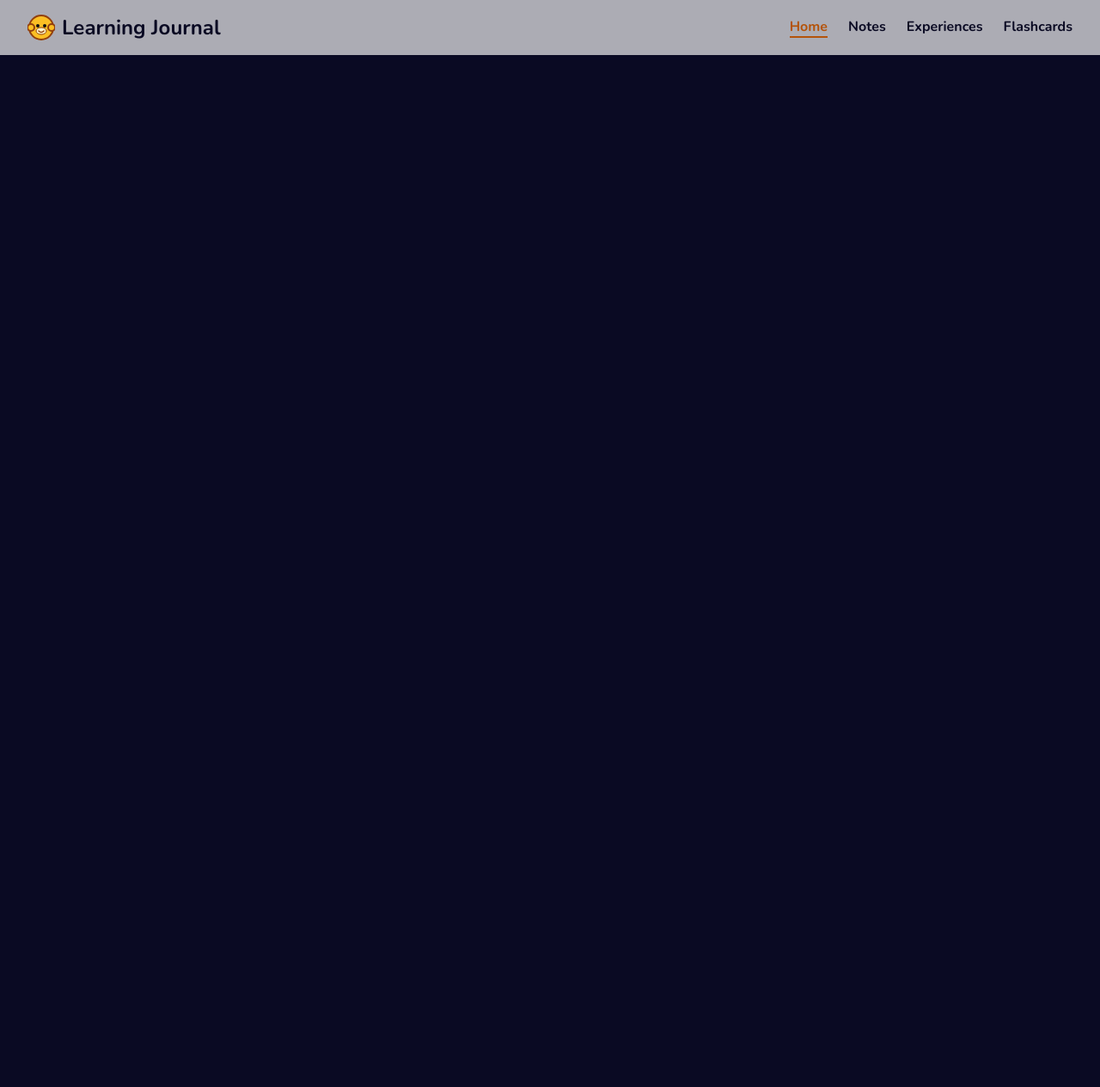
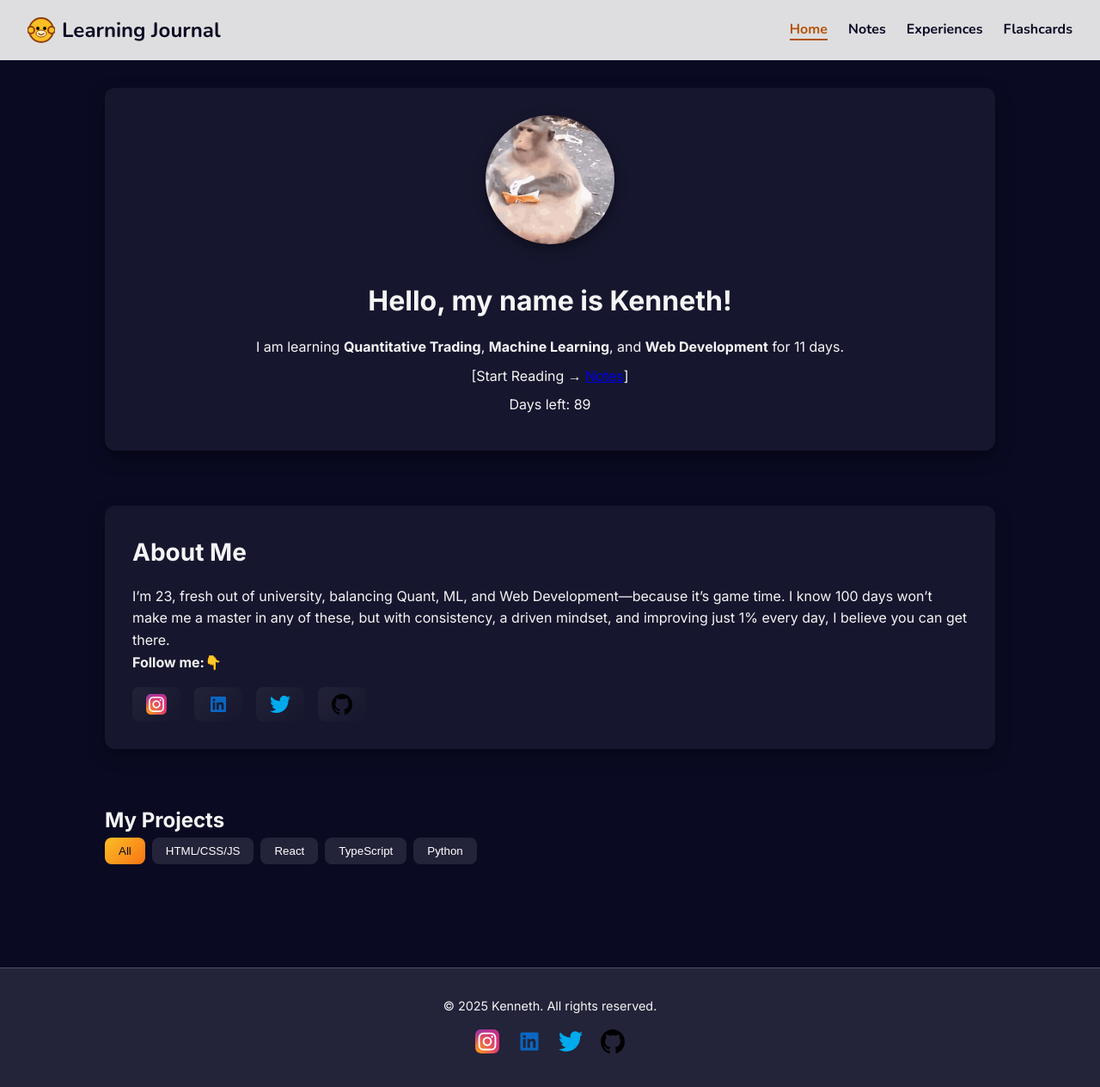
Before and after one commit to KenthJy/learning-journal, a plain HTML site: page learning-journal/index.html in a window 1280 px wide. Shown: the whole page at 86% size. Before the commit the page ends 800 px from the top, so only its background shows below. Drawn offline with nearby package versions, Linux system fonts and the light colour scheme.

Commit message:
random changes

```diff
--- a/learning-journal/index.html
+++ b/learning-journal/index.html
@@ -3,15 +3,13 @@
 <head>
   <meta charset="UTF-8">
   <meta name="viewport" content="width=device-width, initial-scale=1.0">
-    <title>Document</title>
+  <meta name="description" content="Kenneth's Learning Journal for Quantitative Trading, Machine Learning, and Web Development.">
+  <title>Kenneth's Learning Journal</title>
   <link rel="stylesheet" href="styles/main.css">
-    <link rel="stylesheet" href="styles/components.css">
   <script src="scripts/main.js" defer></script>
-    <script src="scripts/notes.js" defer></script>
-    <script src="scripts/srs.js" defer></script>
 </head>
-
 <body>
+  <!-- Header -->
   <header>
     <h1 class="logo">
       <svg xmlns="http://www.w3.org/2000/svg" viewBox="0 0 32 32" aria-hidden="true">
@@ -37,10 +35,58 @@
   </header>
 
   <main>
-        <section>
+    <!-- Intro Section -->
+    <section class="intro-section">
+      <img src="assets/monkey-eating.gif" alt="Monkey eating" class="intro-img"/>
+      <h2>Hello, my name is Kenneth!</h2>
+      <p>I am learning <strong>Quantitative Trading</strong>, <strong>Machine Learning</strong>, and <strong>Web Development</strong> for <span id="days-counter-live"></span> days.</p>
+      <p>[Start Reading → <a href="notes.html">Notes</a>]</p>
+      <p class="live-counter-text">Days left: <span id="days-left"></span></p>
+    </section>
 
+    <!-- About Section -->
+    <section class="about-section">
+      <h3>About Me</h3>
+      <p>I’m 23, fresh out of university, balancing Quant, ML, and Web Development—because it’s game time. I know 100 days won’t make me a master in any of these, but with consistency, a driven mindset, and improving just 1% every day, I believe you can get there.
+      </p>
+      <span><strong>Follow me:👇</strong></span>
+      <nav class="social-links">
+        <ul>
+            <a href="#"><img src="assets/insta-logo.svg" alt="Instagram logo"></a>
+            <a href="#"><img src="assets/lnk-logo.svg" alt="LinkedIn logo"></a>
+            <a href="#"><img src="assets/twtt-logo.svg" alt="Twitter logo"></a>
+            <a href="#"><img src="assets/github-logo.svg" alt="Twitter logo" ></a>
+        </ul>
+      </nav>
+    </section>
+
+    <!-- Projects Section -->
+    <section class="project-section">
+      <h2>My Projects</h2>
+
+      <!-- Filters -->
+      <div class="filter-buttons">
+        <button data-tech="All" class="active">All</button>
+        <button data-tech="HTML/CSS/JS">HTML/CSS/JS</button>
+        <button data-tech="React">React</button>
+        <button data-tech="TypeScript">TypeScript</button>
+        <button data-tech="Python">Python</button>
+      </div>
+
+      <!-- Projects container -->
+      <div id="project-container"></div>
     </section>
   </main>
+
+  <!-- Footer -->
+  <footer>
+    <p>&copy; 2025 Kenneth. All rights reserved.</p>
+    <div class="footer-social">
+      <a href="#"><img src="assets/insta-logo.svg" alt="Instagram logo"></a>
+      <a href="#"><img src="assets/lnk-logo.svg" alt="LinkedIn logo"></a>
+      <a href="#"><img src="assets/twtt-logo.svg" alt="Twitter logo"></a>
+      <a href="#"><img src="assets/github-logo.svg" alt="Twitter logo"></a>
+    </div>
+  </footer>
 </body>
-
 </html>
--- a/learning-journal/scripts/main.js
+++ b/learning-journal/scripts/main.js
@@ -0,0 +1,139 @@
+const startDate = new Date("September 15, 25 06:24:00");
+const totalDays = 100;
+
+const counterEl = document.getElementById('days-counter-live')
+const daysLeftEl = document.getElementById('days-left');
+
+function updateCounter() {
+    const currentDate = new Date()
+    const diffDays = currentDate - startDate
+    const result =  Math.floor(diffDays /(1000*60*60*24) + 1)
+    const remaining = totalDays - result
+
+    counterEl.textContent = result === totalDays ? `100th day the final!` : result
+    daysLeftEl.textContent = remaining > 0 ? remaining : 0
+}
+
+
+updateCounter()
+setInterval(updateCounter, 1000)
+
+
+const projects = [
+     { title: "Portfolio Website", tech: ["HTML", "CSS", "JS"], description: "Showcase your projects.", link: "#" },
+     Scrimba = [
+        { title: "Send To Pager", tech: ["HTML", "CSS", "JS"], description: "Showcase your projects.", link: "#" },
+        { title: "Saleboard", tech: ["HTML", "CSS", "JS"], description: "Showcase your projects.", link: "#" },
+        { title: "Invoice Generator", tech: ["HTML", "CSS", "JS"], description: "Showcase your projects.", link: "#" },
+        { title: "Choreslist", tech: ["HTML", "CSS", "JS"], description: "Showcase your projects.", link: "#" },
+        { title: "Oldagram", tech: ["HTML", "CSS", "JS"], description: "Showcase your projects.", link: "#" },
+        { title: "Tindog", tech: ["HTML", "CSS", "JS"], description: "Showcase your projects.", link: "#" },
+        { title: "Learning Journal", tech: ["HTML", "CSS", "JS"], description: "Showcase your projects.", link: "#" },
+        { title: "Hometown HomePage", tech: ["HTML", "CSS", "JS"], description: "Showcase your projects.", link: "#" },
+        { title: "Movie Watchlist", tech: ["HTML", "CSS", "JS"], description: "Showcase your projects.", link: "#" },
+        { title: "Meme Generator", tech: ["HTML", "CSS", "JS"], description: "Showcase your projects.", link: "#" },
+        { title: "Password Generator", tech: ["HTML", "CSS", "JS"], description: "Showcase your projects.", link: "#" },
+        { title: "Tenzies Game", tech: ["HTML", "CSS", "JS"], description: "Showcase your projects.", link: "#" },
+        { title: "AirBnb Experiences", tech: ["HTML", "CSS", "JS"], description: "Showcase your projects.", link: "#" },
+        { title: "Basketball Scoreboard", tech: ["HTML", "CSS", "JS"], description: "Showcase your projects.", link: "#" },
+        { title: "BestBank", tech: ["HTML", "CSS", "JS"], description: "Showcase your projects.", link: "#" },
+        { title: "Inspirational Quotes", tech: ["HTML", "CSS", "JS"], description: "Showcase your projects.", link: "#" },
+        { title: "Mobile Restaurant Menu", tech: ["HTML", "CSS", "JS"], description: "Showcase your projects.", link: "#" },
+        { title: "Color Scheme Generator", tech: ["HTML", "CSS", "JS"], description: "Showcase your projects.", link: "#" },
+        { title: "Quizzical", tech: ["HTML", "CSS", "JS"], description: "Showcase your projects.", link: "#" },
+     ],
+     FreecodeCamp = [
+        { title: "Send To Pager", tech: ["HTML", "CSS", "JS"], description: "Showcase your projects.", link: "#" },
+        { title: "Saleboard", tech: ["HTML", "CSS", "JS"], description: "Showcase your projects.", link: "#" },
+        { title: "Invoice Generator", tech: ["HTML", "CSS", "JS"], description: "Showcase your projects.", link: "#" },
+        { title: "Choreslist", tech: ["HTML", "CSS", "JS"], description: "Showcase your projects.", link: "#" },
+        { title: "Oldagram", tech: ["HTML", "CSS", "JS"], description: "Showcase your projects.", link: "#" },
+        { title: "Tindog", tech: ["HTML", "CSS", "JS"], description: "Showcase your projects.", link: "#" },
+        { title: "Learning Journal", tech: ["HTML", "CSS", "JS"], description: "Showcase your projects.", link: "#" },
+        { title: "Tindog", tech: ["HTML", "CSS", "JS"], description: "Showcase your projects.", link: "#" },
+        { title: "Tindog", tech: ["HTML", "CSS", "JS"], description: "Showcase your projects.", link: "#" },
+        { title: "Tindog", tech: ["HTML", "CSS", "JS"], description: "Showcase your projects.", link: "#" },
+        { title: "Tindog", tech: ["HTML", "CSS", "JS"], description: "Showcase your projects.", link: "#" },
+        { title: "Tindog", tech: ["HTML", "CSS", "JS"], description: "Showcase your projects.", link: "#" },
+        { title: "Tindog", tech: ["HTML", "CSS", "JS"], description: "Showcase your projects.", link: "#" },
+        { title: "Tindog", tech: ["HTML", "CSS", "JS"], description: "Showcase your projects.", link: "#" },
+     ]
+]
+
+const filterBtn = document.querySelectorAll('.filter-buttons button')
+const container = document.getElementById('project-container')
+
+
+
+
+
+
+
+
+
+
+
+
+
+
+
+
+// const startDate = new Date('2025-09-25'); // your start date
+// const totalDays = 100;
+
+// const counterEl = document.getElementById('days-counter-live');
+// const daysLeftEl = document.getElementById('days-left');
+
+// function updateCounter() {
+//   const today = new Date();
+//   const diffTime = today - startDate;
+//   const diffDays = Math.floor(diffTime / (1000 * 60 * 60 * 24)) + 1;
+//   const remaining = totalDays - diffDays;
+
+//   counterEl.textContent = diffDays > totalDays ? totalDays : diffDays;
+//   daysLeftEl.textContent = remaining > 0 ? remaining : 0;
+// }
+
+// updateCounter();
+// setInterval(updateCounter, 1000);
+
+// // ===== Projects =====
+// const projects = [
+//   { title: "Portfolio Website", tech: ["HTML", "CSS", "JS"], description: "Showcase your projects.", link: "#" },
+//   { title: "React To-Do App", tech: ["React", "JS", "CSS"], description: "To-do app with localStorage.", link: "#" },
+//   { title: "Python Web Scraper", tech: ["Python"], description: "Scrapes websites to CSV.", link: "#" },
+//   // Add more projects here
+// ];
+
+// const container = document.getElementById("project-container");
+// const filterButtons = document.querySelectorAll(".filter-buttons button");
+
+// function displayProjects(projectsToShow) {
+//   container.innerHTML = "";
+//   projectsToShow.forEach(project => {
+//     const card = document.createElement("div");
+//     card.classList.add("project-card");
+//     card.innerHTML = `
+//       <h3>${project.title}</h3>
+//       <p>${project.description}</p>
+//       <p><strong>Tech:</strong> ${project.tech.join(", ")}</p>
+//       <a href="${project.link}" target="_blank">View Project →</a>
+//     `;
+//     container.appendChild(card);
+//   });
+// }
+
+// // Initial display
+// displayProjects(projects);
+
+// // Filtering
+// filterButtons.forEach(btn => {
+//   btn.addEventListener("click", () => {
+//     filterButtons.forEach(b => b.classList.remove("active"));
+//     btn.classList.add("active");
+//     const tech = btn.dataset.tech;
+
+//     if (tech === "All") displayProjects(projects);
+//     else displayProjects(projects.filter(p => p.tech.includes(tech)));
+//   });
+// });
--- a/learning-journal/styles/main.css
+++ b/learning-journal/styles/main.css
@@ -4,59 +4,42 @@
 
 :root {
   --bg-color: #0a0a23;
-  --header-clr: rgba(245, 245, 245, 0.691);
-
-  --inter-ftyle: 'Inter', sans-serif;
-  --nunito-ftyle: 'Nunito', sans-serif;
-  --jetbrains-ftyle: 'JetBrains Mono', monospace;
-
+  --header-bg: rgba(245, 245, 245, 0.9);
   --text-light: #f5f5f5;
   --text-dark: #0a0a23;
+  --highlight: #b45309;
+  --gradient-start: #fbbf24;
+  --gradient-end: #f97316;
+
+  --inter-font: 'Inter', sans-serif;
+  --nunito-font: 'Nunito', sans-serif;
+  --mono-font: 'JetBrains Mono', monospace;
 }
 
-*, *::after, *::before {
+*, *::before, *::after {
+  margin: 0;
   padding: 0;
-  margin: 0;
   box-sizing: border-box;
 }
 
 body {
+  font-family: var(--inter-font);
   background-color: var(--bg-color);
   color: var(--text-light);
-  font-family: var(--inter-ftyle);
-  line-height: 1.2;
+  line-height: 1.6;
 }
 
+/* Header */
 header {
   display: flex;
+  justify-content: space-between;
   align-items: center;
-  justify-content: space-between;
   padding: 1rem 2rem;
-  background-color: var(--header-clr);
-  font-family: var(--nunito-ftyle);
-}
-
-.navbar ul {
-  display: flex;
-  list-style: none;
-  gap: 1.5rem;
-}
-
-.navbar a {
-  text-decoration: none;
-  font-weight: 600;
-  color: var(--text-dark);
-  transition: color 0.2s ease, border-bottom 0.2s ease;
-}
-
-.navbar a:hover {
-  color: #111;
-  border-bottom: 2px solid #111;
-}
-
-.navbar a.active {
-  color: #b45309; /* golden brown highlight */
-  border-bottom: 2px solid #b45309;
+  background-color: var(--header-bg);
+  font-family: var(--nunito-font);
+  position: sticky;
+  top: 0;
+  z-index: 10;
 }
 
 .logo {
@@ -71,14 +54,211 @@ header {
 .logo svg {
   width: 2rem;
   height: 2rem;
-  flex-shrink: 0;
 }
 
+.navbar ul {
+  display: flex;
+  list-style: none;
+  gap: 1.5rem;
+}
 
-code, pre {
-  font-family: var(--jetbrains-ftyle);
-  background: #1a1a3a;
-  padding: 0.2em 0.4em;
-  border-radius: 4px;
-  color: #d1d5db;
+.navbar a {
+  color: var(--text-dark);
+  font-weight: 600;
+  text-decoration: none;
+  transition: 0.3s;
 }
+
+.navbar a:hover {
+  color: #111;
+  border-bottom: 2px solid #111;
+}
+
+.navbar a.active {
+  color: var(--highlight);
+  border-bottom: 2px solid var(--highlight);
+}
+
+/* Main sections */
+main {
+  padding: 2rem;
+  max-width: 1100px;
+  margin: 0 auto;
+}
+
+/* Intro */
+.intro-section {
+  text-align: center;
+  margin-bottom: 4rem;
+  background: rgba(255,255,255,0.05);
+  padding: 2rem;
+  border-radius: 12px;
+  box-shadow: 0 8px 20px rgba(0,0,0,0.4);
+}
+
+.intro-section h2 {
+  font-size: 2rem;
+  margin: 1rem 0;
+}
+
+.intro-section p {
+  margin: 0.5rem 0;
+}
+
+.intro-img {
+  width: 150px;
+  height: 150px;
+  margin-bottom: 1rem;
+  border-radius: 50%;
+  box-shadow: 0 5px 15px rgba(0,0,0,0.4);
+}
+
+/* About */
+.about-section {
+  background-color: rgba(255,255,255,0.05);
+  padding: 2rem;
+  border-radius: 12px;
+  box-shadow: 0 8px 20px rgba(0,0,0,0.3);
+  margin-bottom: 4rem;
+}
+
+.about-section h3 {
+  margin-bottom: 1rem;
+  font-size: 1.75rem;
+}
+
+.social-links ul {
+  list-style: none;
+  display: flex;
+  gap: 1rem;
+  margin-top: 1rem;
+}
+
+.social-links a {
+  display: flex;
+  align-items: center;
+  gap: 0.5rem;
+  text-decoration: none;
+  padding: 0.5rem 1rem;
+  border-radius: 8px;
+  font-weight: 600;
+  background: linear-gradient(135deg, rgba(255,255,255,0.05), rgba(255,255,255,0));
+  transition: all 0.3s ease;
+}
+
+.social-links a:hover {
+  background: linear-gradient(135deg, var(--gradient-start), var(--gradient-end));
+  color: var(--text-dark);
+  transform: translateY(-3px);
+}
+
+.social-links img {
+  width: 24px;
+  height: 24px;
+}
+
+/* Projects */
+.project-section {
+  margin-bottom: 4rem;
+}
+
+.filter-buttons {
+  display: flex;
+  flex-wrap: wrap;
+  gap: 0.5rem;
+  margin-bottom: 1.5rem;
+}
+
+.filter-buttons button {
+  padding: 0.5rem 1rem;
+  border-radius: 8px;
+  border: none;
+  background: rgba(255,255,255,0.1);
+  color: #fff;
+  cursor: pointer;
+  transition: all 0.3s;
+}
+
+.filter-buttons button:hover,
+.filter-buttons button.active {
+  background: linear-gradient(135deg, var(--gradient-start), var(--gradient-end));
+  color: var(--text-dark);
+}
+
+#project-container {
+  display: grid;
+  grid-template-columns: repeat(auto-fit, minmax(250px, 1fr));
+  gap: 1.5rem;
+}
+
+.project-card {
+  background: rgba(255,255,255,0.05);
+  padding: 1.5rem;
+  border-radius: 12px;
+  box-shadow: 0 6px 15px rgba(0,0,0,0.3);
+  transition: transform 0.3s;
+}
+
+.project-card:hover {
+  transform: translateY(-5px);
+}
+
+.project-card h3 {
+  margin-bottom: 0.5rem;
+}
+
+.project-card p {
+  font-size: 0.9rem;
+  margin-bottom: 1rem;
+}
+
+.project-card a {
+  text-decoration: none;
+  font-weight: 600;
+  color: var(--gradient-start);
+  transition: color 0.3s;
+}
+
+.project-card a:hover {
+  color: var(--gradient-end);
+}
+
+/* Footer */
+footer {
+  background-color: rgba(255,255,255,0.1);
+  padding: 2rem;
+  text-align: center;
+  border-top: 1px solid rgba(255,255,255,0.2);
+}
+
+footer p {
+  margin-bottom: 1rem;
+  font-size: 0.9rem;
+}
+
+.footer-social a {
+  margin: 0 0.5rem;
+  display: inline-block;
+  transition: transform 0.3s;
+}
+
+.footer-social a:hover {
+  transform: translateY(-3px);
+}
+
+.footer-social img {
+  width: 28px;
+  height: 28px;
+}
+
+/* Responsive */
+@media (max-width: 768px) {
+  .navbar ul {
+    flex-direction: column;
+    gap: 1rem;
+  }
+
+  .intro-section, .about-section, .project-section {
+    padding: 1.5rem;
+  }
+}
```
Also changed, not shown: learning-journal/assets/github-logo.svg (added), learning-journal/assets/insta-logo.svg (added), learning-journal/assets/lnk-logo.svg (added), learning-journal/assets/twtt-logo.svg (added). Lines whose indentation alone changed are shown as unchanged.
